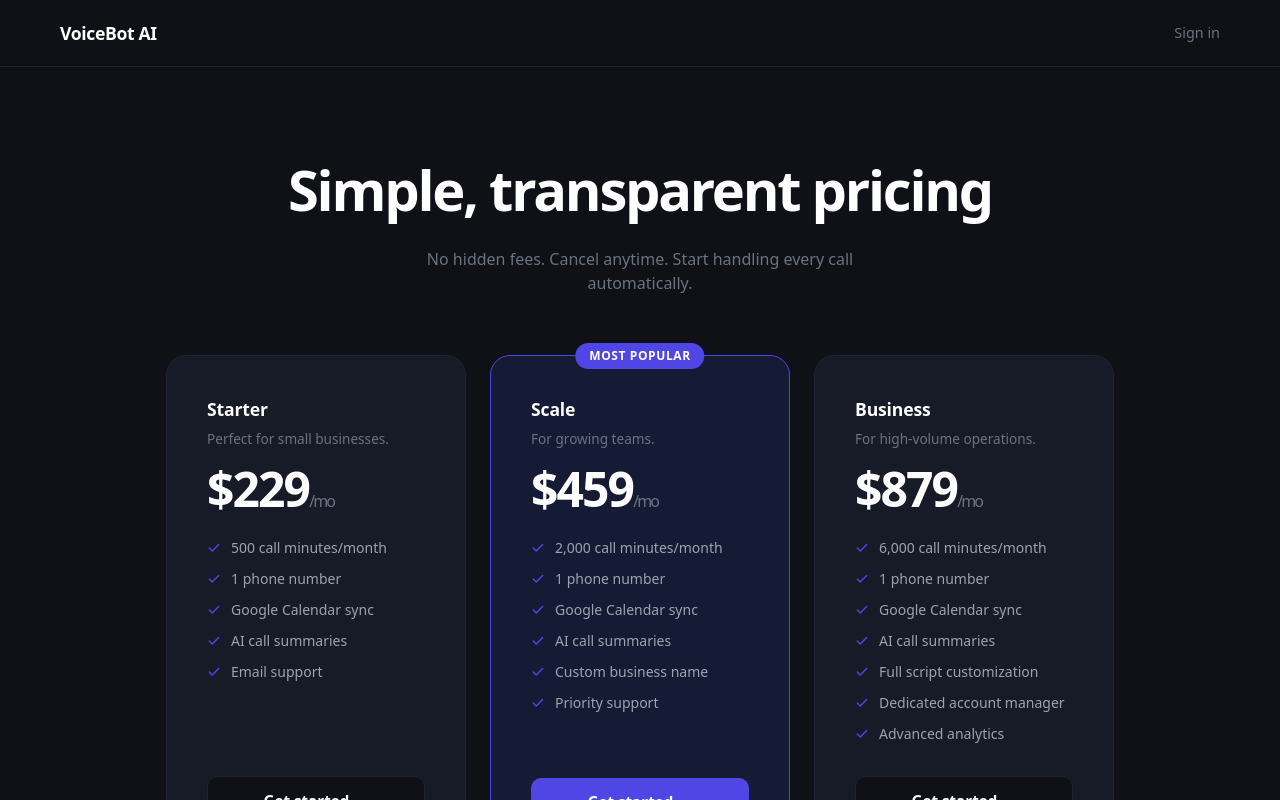
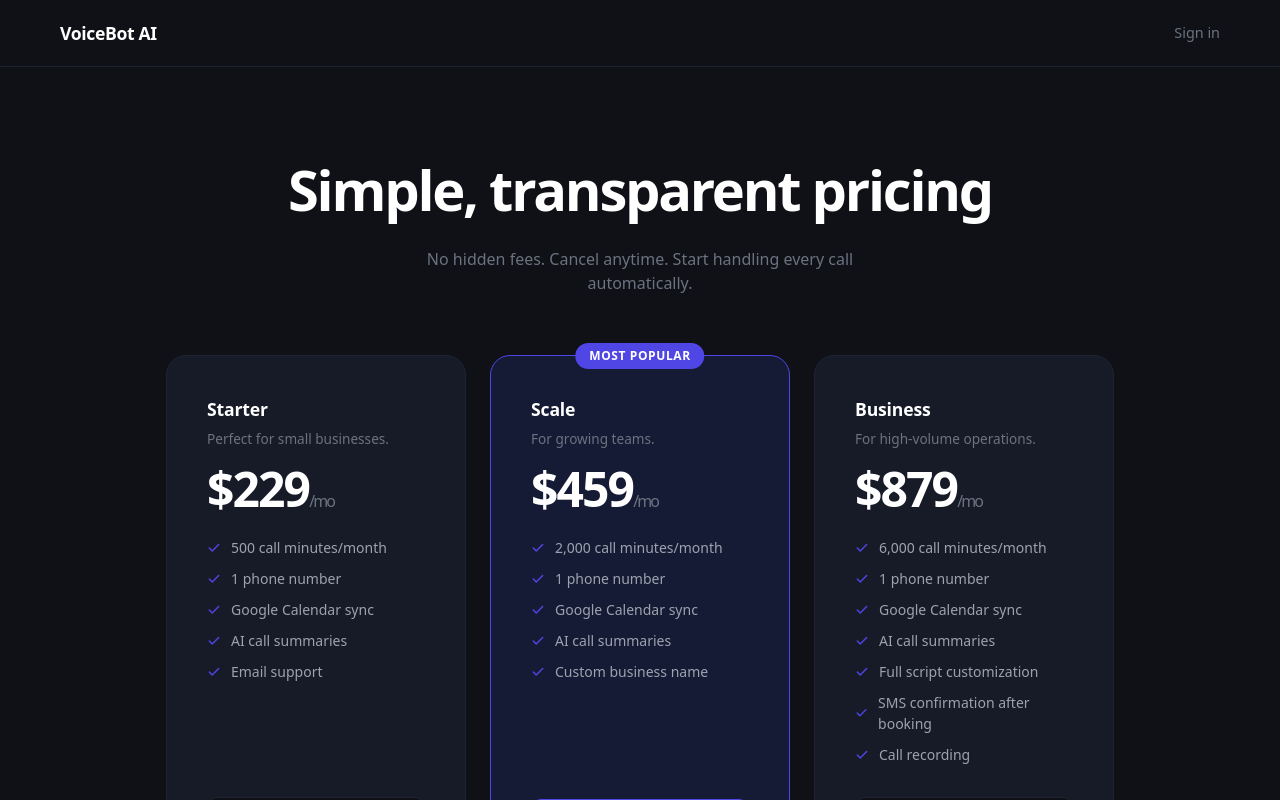
Before and after one commit to ilian94/dashboard-saas, a Next.js app: page /pricing in a window 1280 px wide. Shown: the top 800 px of the page. Built offline with nearby package versions, Linux system fonts and the light colour scheme; no server answers.

Commit message:
Add SMS confirmation and call recording for Business plan

```diff
--- a/app/pricing/page.js
+++ b/app/pricing/page.js
@@ -9,8 +9,8 @@ const C = { bg: '#0f1117', card: '#161b27', cardPopular: '#161b35', border: '#1e
 
 const plans = [
   { name: 'Starter', price: '$229', desc: 'Perfect for small businesses.', priceId: 'price_1TZI4xFbv1QHIqBxM1ogpacl', features: ['500 call minutes/month', '1 phone number', 'Google Calendar sync', 'AI call summaries', 'Email support'] },
-  { name: 'Scale', price: '$459', desc: 'For growing teams.', priceId: 'price_1TZI51Fbv1QHIqBxfvYIkKRh', features: ['2,000 call minutes/month', '1 phone number', 'Google Calendar sync', 'AI call summaries', 'Custom business name', 'Priority support'], popular: true },
-  { name: 'Business', price: '$879', desc: 'For high-volume operations.', priceId: 'price_1TZI51Fbv1QHIqBxmfldnApH', features: ['6,000 call minutes/month', '1 phone number', 'Google Calendar sync', 'AI call summaries', 'Full script customization', 'Dedicated account manager', 'Advanced analytics'] },
+  { name: 'Scale', price: '$459', desc: 'For growing teams.', priceId: 'price_1TZI51Fbv1QHIqBxfvYIkKRh', features: ['2,000 call minutes/month', '1 phone number', 'Google Calendar sync', 'AI call summaries', 'Custom business name'], popular: true },
+  { name: 'Business', price: '$879', desc: 'For high-volume operations.', priceId: 'price_1TZI51Fbv1QHIqBxmfldnApH', features: ['6,000 call minutes/month', '1 phone number', 'Google Calendar sync', 'AI call summaries', 'Full script customization', 'SMS confirmation after booking', 'Call recording'] },
 ];
 
 export default function PricingPage() {
```
